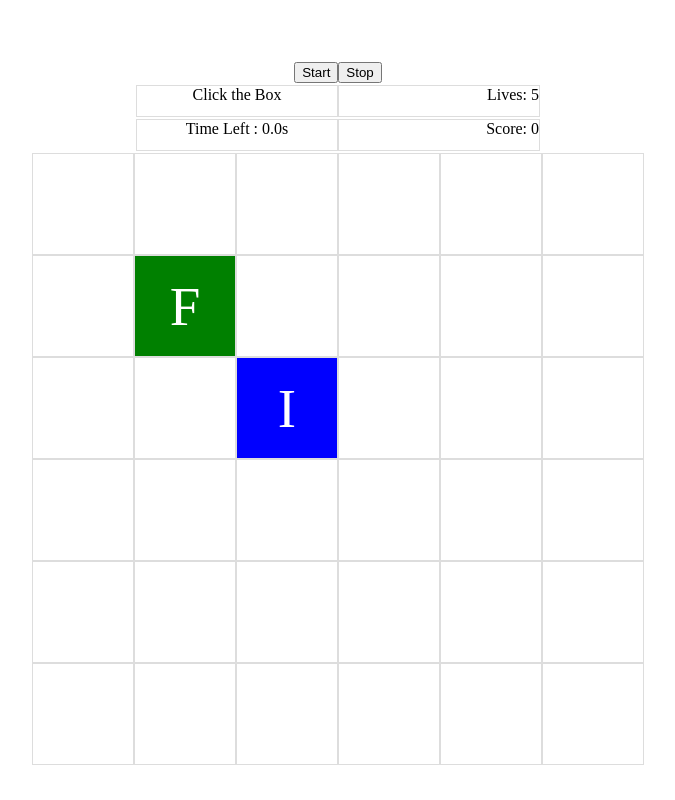
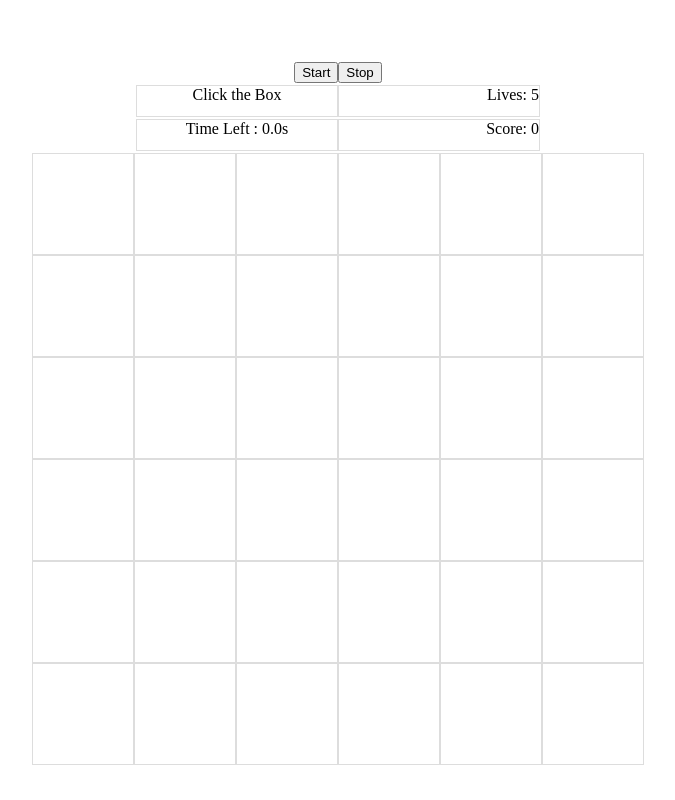
Before and after one commit to andreipivoda/Reaction-Time-Game, an Angular app: page / in a window 1280 px wide. Shown: the whole page, without its empty margins (302-977 px from the left). Built offline with nearby package versions, Linux system fonts and the light colour scheme.

Commit message:
clean the board

```diff
--- a/src/app/app.component.ts
+++ b/src/app/app.component.ts
@@ -1,28 +1,47 @@
 import { GameDataService } from './game-data.service';
-import { Component } from '@angular/core';
+import { Component, OnInit } from '@angular/core';
 
 
 @Component({
   selector: 'app-root',
   template: `
   <br><br><br>
-   <app-game-hud [score]="score" [lives]="lives" (startPlay)="gameStart()"></app-game-hud>
-   <app-game-board [columns]="columns" (answer)="onClick($event)" (randomChoice)="getRandomChoice($event)" ></app-game-board>
+   <app-game-hud [score]="score" [lives]="lives"
+                 (startPlay)="gameStart()"></app-game-hud>
+
+   <app-game-board [columns]="columns" [gridArray]="gridArray" [endMessage]="endMessage"
+                   (answer)="onClick($event)"></app-game-board>
 `,
   styleUrls: ['./app.component.css'],
   providers: [GameDataService]
 })
-export class AppComponent {
+export class AppComponent implements OnInit{
   private columns = 6;
   private score = 0;
   private lives = 5;
   private randomChoice;
+  private gridArray ;
+  private endMessage ;
+ constructor(private gameService: GameDataService) {}
 
+ private endGame(){
+    this.gridArray = [];
+    this.endMessage = 'Game Over !';
+ }
+  private gameStart() {
+    if (this.lives > 1)
+    {
+      console.log('starting the game');
+    this.gridArray = this.gameService.getPopulatedGrid();
+    this.gameService.shuffle(this.gridArray);
+  } else {
+        this.endGame();
+    }
+  }
 
-  private gameStart() {
-
+  ngOnInit() {
+    this.gridArray = this.gameService.getEmptyGrid();
   }
-  constructor(private gameService: GameDataService) { }
 
   private onClick(answer) {
 
@@ -36,23 +55,16 @@ export class AppComponent {
           this.lives--;
           console.log('fail');
         } else {
+          this.endGame();
           console.log('game over');
         }
-
       }
-
     }
-
-
-
   }
 
   getRandomChoice(choice) {
     this.randomChoice = choice;
     console.log(choice);
     return choice;
-
   }
-
-
 }
--- a/src/app/game-board/game-board.component.html
+++ b/src/app/game-board/game-board.component.html
@@ -1,7 +1,8 @@
 <div>
     <table align="center" cellspacing="0">
         <tr *ngFor="let i of rows;">
-            <td *ngFor="let m of gridArray | slice:(i*columns):(i+1)*columns " [style.background-color]="m.color" (click)="emitAnswer(m)">{{ m.title }} </td>
+            <td *ngFor="let aBox of gridArray | slice:(i*columns):(i+1)*columns " [style.background-color]="aBox.color" (click)="emitAnswer(aBox)">{{ aBox.title }} </td>
         </tr>
     </table>
 </div>
+<div>  {{endMessage}}</div>
--- a/src/app/game-board/game-board.component.ts
+++ b/src/app/game-board/game-board.component.ts
@@ -10,26 +10,20 @@ import { Component, OnInit, Output, EventEmitter, Input } from '@angular/core';
 export class GameBoardComponent implements OnInit {
 
     @Input() columns;
+    @Input() gridArray;
+    @Input() endMessage;
     @Output() answer = new EventEmitter();
-    @Output() randomChoice = new EventEmitter();
-    private gridArray;
+
     private rows;
 
     constructor(private gameData: GameDataService) {
     }
 
     ngOnInit() {
-        this.gridArray = this.gameData.getPopulatedGrid();
-        this.gameData.shuffle(this.gridArray);
         this.rows = Array.from(Array(Math.ceil(this.gridArray.length / this.columns)).keys());
     }
 
-    // start this.gameData.shuffle(this.gridArray);
-
-    emitAnswer(answer) {
-        // console.log(answer);
-        this.randomChoice.emit(this.gameData.getRandomChoice());
-        this.answer.emit(answer);
-
+    emitAnswer(theBox) {
+        this.answer.emit(theBox);
     }
 }
--- a/src/app/game-data.service.ts
+++ b/src/app/game-data.service.ts
@@ -14,16 +14,18 @@ export class GameDataService {
   private colorTwo;
   private choice;
 
-
-
   constructor() {
     this.shuffle(this.charset);
     this.shuffle(this.colors);
   }
 
+  public shuffle(a) {
+    for (let i = a.length; i; i--) {
+      const j = Math.floor(Math.random() * i);
+      [a[i - 1], a[j]] = [a[j], a[i - 1]];
+    }
+  }
 
-
-  // getData() { return Observable.from([{ name: '' }]); } fromArray ...
   public getPopulatedGrid() {
     this.letterOne = Object(this.charset)[0];
     this.letterTwo = Object(this.charset)[1];
@@ -32,8 +34,8 @@ export class GameDataService {
     this.genChoice();
 
     return [
-      { title: this.letterTwo, color: this.colorOne }, {}, {}, {}, {}, {},
-      { title: this.letterOne, color: this.colorTwo }, {}, {}, {}, {}, {},
+      { title: this.letterTwo, color: this.colorTwo }, {}, {}, {}, {}, {},
+      { title: this.letterOne, color: this.colorOne }, {}, {}, {}, {}, {},
       {}, {}, {}, {}, {}, {},
       {}, {}, {}, {}, {}, {},
       {}, {}, {}, {}, {}, {},
@@ -52,17 +54,8 @@ export class GameDataService {
     ];
   }
 
-
-
-  public shuffle(a) {
-    for (let i = a.length; i; i--) {
-      const j = Math.floor(Math.random() * i);
-      [a[i - 1], a[j]] = [a[j], a[i - 1]];
-    }
-  }
-
   private genChoice() {
-    this.choice = [this.letterOne, this.colorTwo];
+    this.choice = [this.letterOne, this.colorOne];
     this.shuffle(this.choice);
     return this.choice;
   }
@@ -70,10 +63,4 @@ export class GameDataService {
     return this.choice;
   }
 
-
-  public getCharset() {
-
-    return this.charset;
-  }
-
 }
--- a/src/app/game-hud/game-hud.component.ts
+++ b/src/app/game-hud/game-hud.component.ts
@@ -15,12 +15,12 @@ export class GameHudComponent implements OnInit {
   miliseconds;
   boxType;
   maxTime;
+  randomChoice;
+  idle;
   @Input() lives;
   @Input() score;
-  randomChoice;
-  @Output() outcome = new EventEmitter();
   @Output() startPlay = new EventEmitter();
-  idle;
+
 
 
   timer;
```
